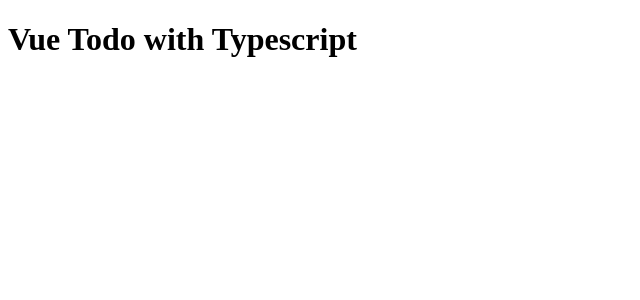
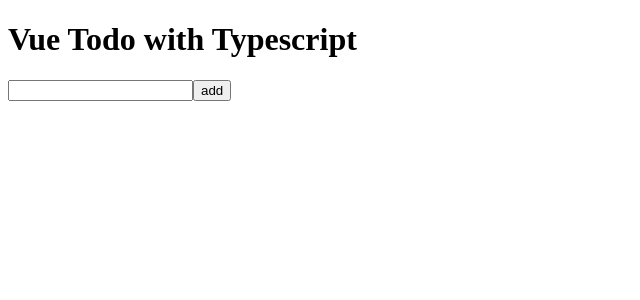
Before and after one commit to cre4tive97/vue-todo-ts, a Vue app: page / in a window 1280 px wide. Shown: the top 300 px of the page, without its empty margins (0-640 px from the left). Built offline with nearby package versions, Linux system fonts and the light colour scheme.

Commit message:
create TodoInput.vue

```diff
--- a/src/App.vue
+++ b/src/App.vue
@@ -1,13 +1,17 @@
 <template>
   <div>
     <h1>Vue Todo with Typescript</h1>
+    <TodoInput />
   </div>
 </template>
 
 <script lang="ts">
 import Vue from "vue";
+import TodoInput from "./components/TodoInput.vue";
 
-export default Vue.extend({});
+export default Vue.extend({
+  components: { TodoInput },
+});
 </script>
 
 <style scoped></style>
--- /dev/null
+++ b/src/components/TodoInput.vue
@@ -0,0 +1,21 @@
+<template>
+  <div>
+    <label for="todo-input"></label>
+    <input id="todo-input" type="text" />
+    <button @click="addTodo" type="button">add</button>
+  </div>
+</template>
+
+<script lang="ts">
+import Vue from "vue";
+
+export default Vue.extend({
+  methods: {
+    addTodo() {
+      console.log("add");
+    },
+  },
+});
+</script>
+
+<style scoped></style>
```
